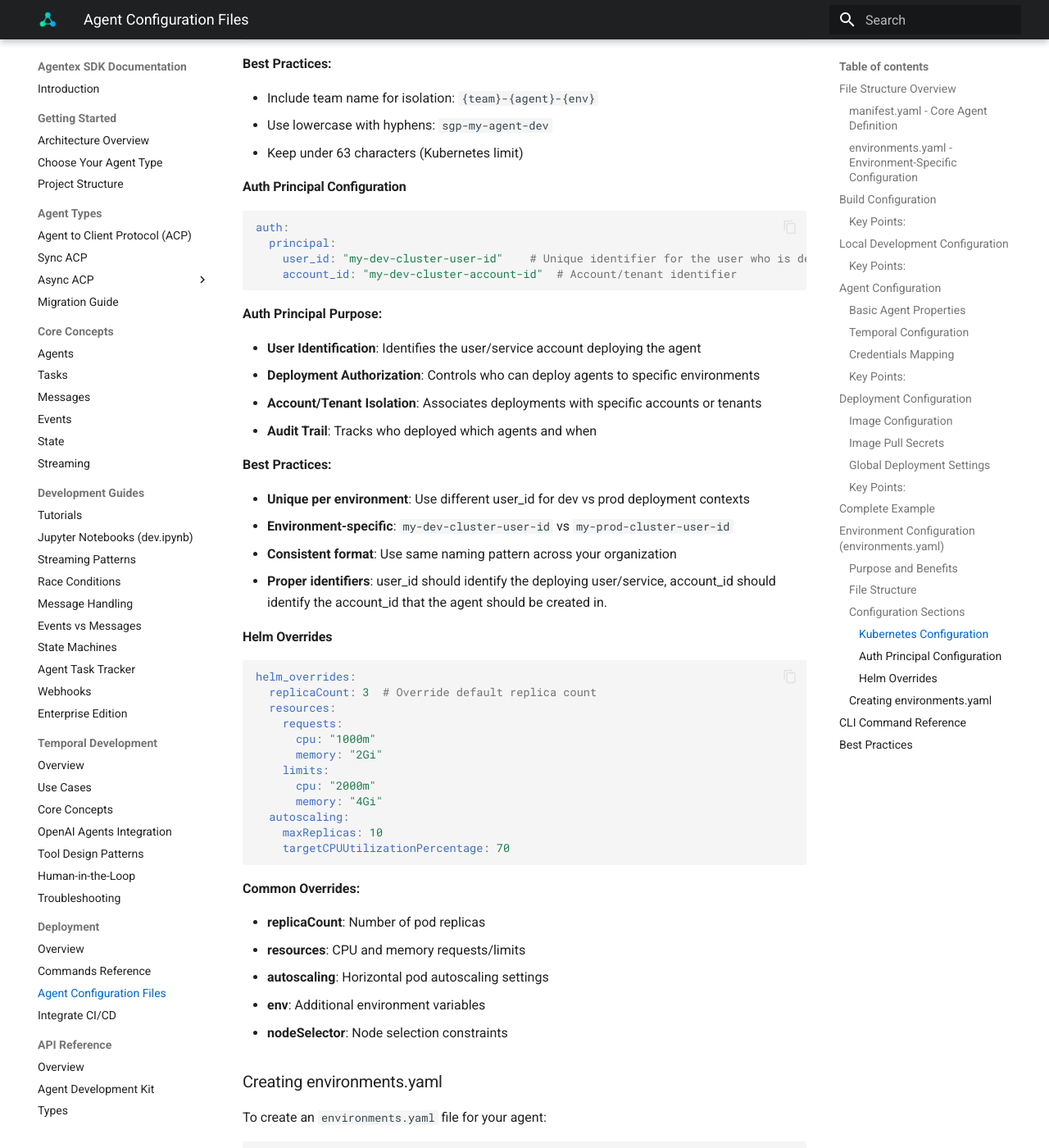
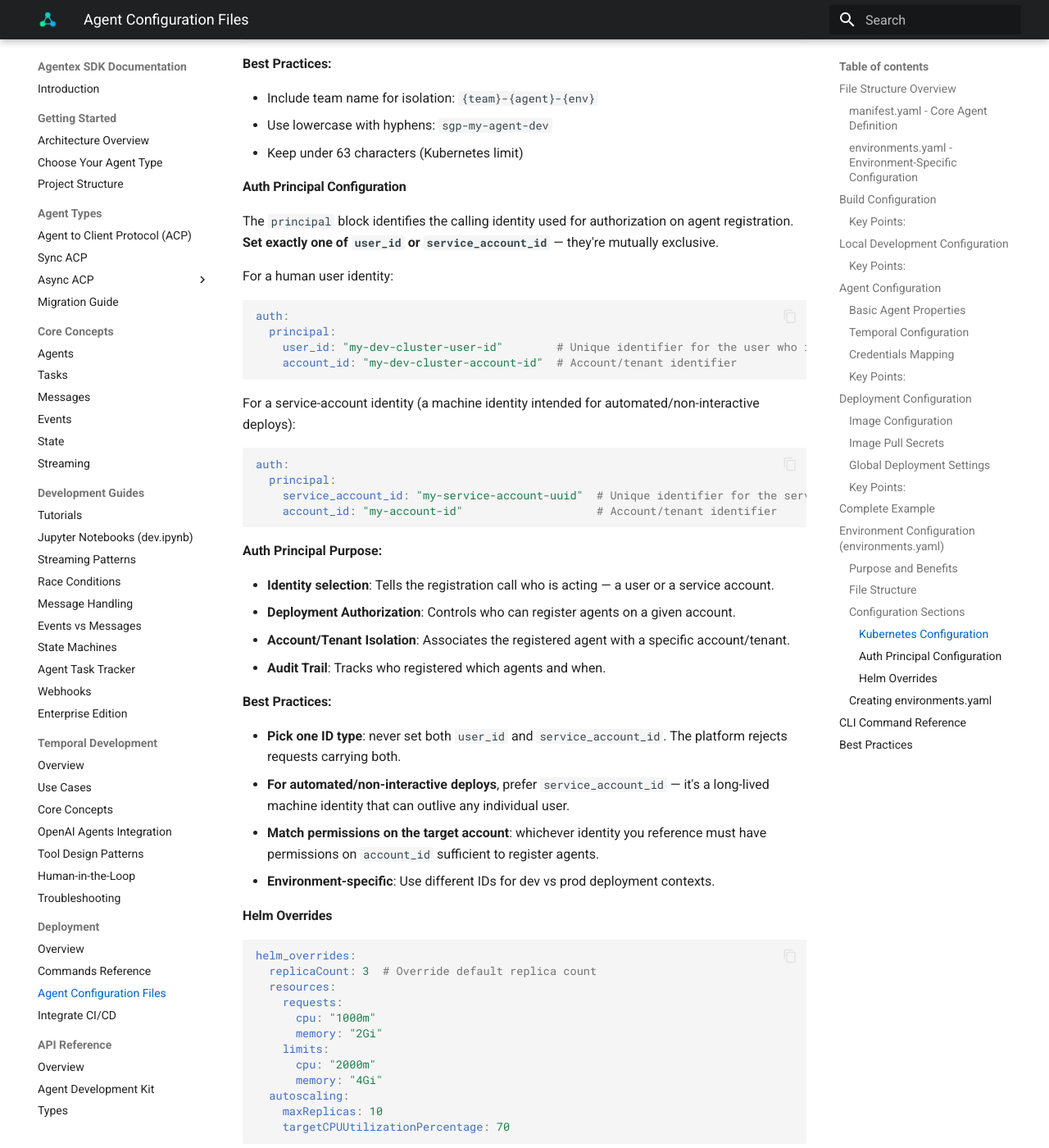
Before and after one commit to scaleapi/scale-agentex, an MkDocs documentation site: the page built from agentex/docs/docs/configuration.md, in a window 1280 px wide and 1400 px high, scrolled down 6725 px. Shown: the whole window at 82% size. Built offline with MkDocs 1.6.1 and Material for MkDocs 9.7.7, drawn with Linux system fonts in a browser that asks for light colours.

Commit message:
feat: add service account id to auth cache (#210)

````diff
--- a/agentex/docs/docs/configuration.md
+++ b/agentex/docs/docs/configuration.md
@@ -300,26 +300,40 @@ kubernetes:
 - Keep under 63 characters (Kubernetes limit)
 
 #### Auth Principal Configuration
+
+The `principal` block identifies the calling identity used for authorization on
+agent registration. **Set exactly one of `user_id` or `service_account_id`** —
+they're mutually exclusive.
+
+For a human user identity:
 ```yaml
 auth:
   principal:
-    user_id: "my-dev-cluster-user-id"    # Unique identifier for the user who is deploying the agent
+    user_id: "my-dev-cluster-user-id"        # Unique identifier for the user who is deploying the agent
     account_id: "my-dev-cluster-account-id"  # Account/tenant identifier
+```
+
+For a service-account identity (a machine identity intended for automated/non-interactive deploys):
+```yaml
+auth:
+  principal:
+    service_account_id: "my-service-account-uuid"  # Unique identifier for the service account that is deploying the agent
+    account_id: "my-account-id"                    # Account/tenant identifier
 ```
 
 **Auth Principal Purpose:**
 
-- **User Identification**: Identifies the user/service account deploying the agent
-- **Deployment Authorization**: Controls who can deploy agents to specific environments
-- **Account/Tenant Isolation**: Associates deployments with specific accounts or tenants
-- **Audit Trail**: Tracks who deployed which agents and when
+- **Identity selection**: Tells the registration call who is acting — a user or a service account.
+- **Deployment Authorization**: Controls who can register agents on a given account.
+- **Account/Tenant Isolation**: Associates the registered agent with a specific account/tenant.
+- **Audit Trail**: Tracks who registered which agents and when.
 
 **Best Practices:**
 
-- **Unique per environment**: Use different user_id for dev vs prod deployment contexts
-- **Environment-specific**: `my-dev-cluster-user-id` vs `my-prod-cluster-user-id`
-- **Consistent format**: Use same naming pattern across your organization
-- **Proper identifiers**: user_id should identify the deploying user/service, account_id should identify the account_id that the agent should be created in.
+- **Pick one ID type**: never set both `user_id` and `service_account_id`. The platform rejects requests carrying both.
+- **For automated/non-interactive deploys**, prefer `service_account_id` — it's a long-lived machine identity that can outlive any individual user.
+- **Match permissions on the target account**: whichever identity you reference must have permissions on `account_id` sufficient to register agents.
+- **Environment-specific**: Use different IDs for dev vs prod deployment contexts.
 
 #### Helm Overrides
 ```yaml
````
Also changed, not shown: 1 other file.
